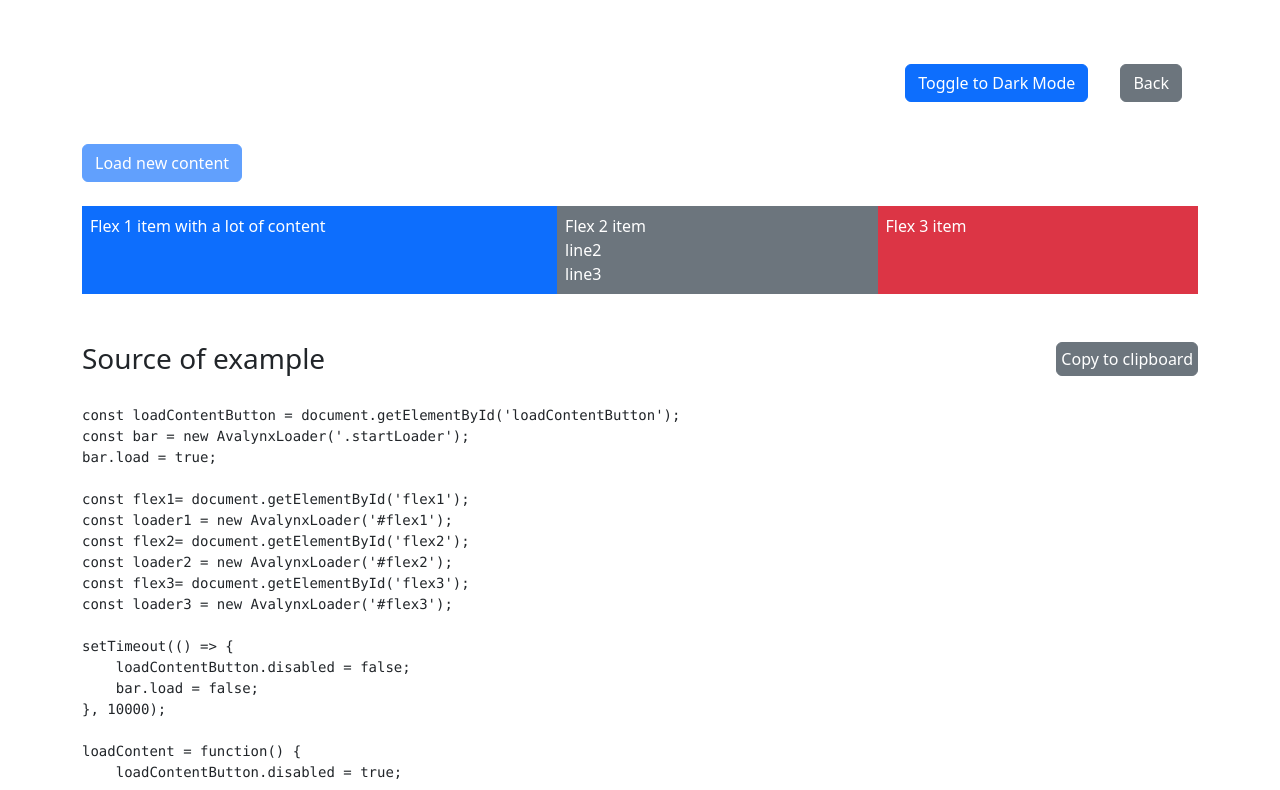
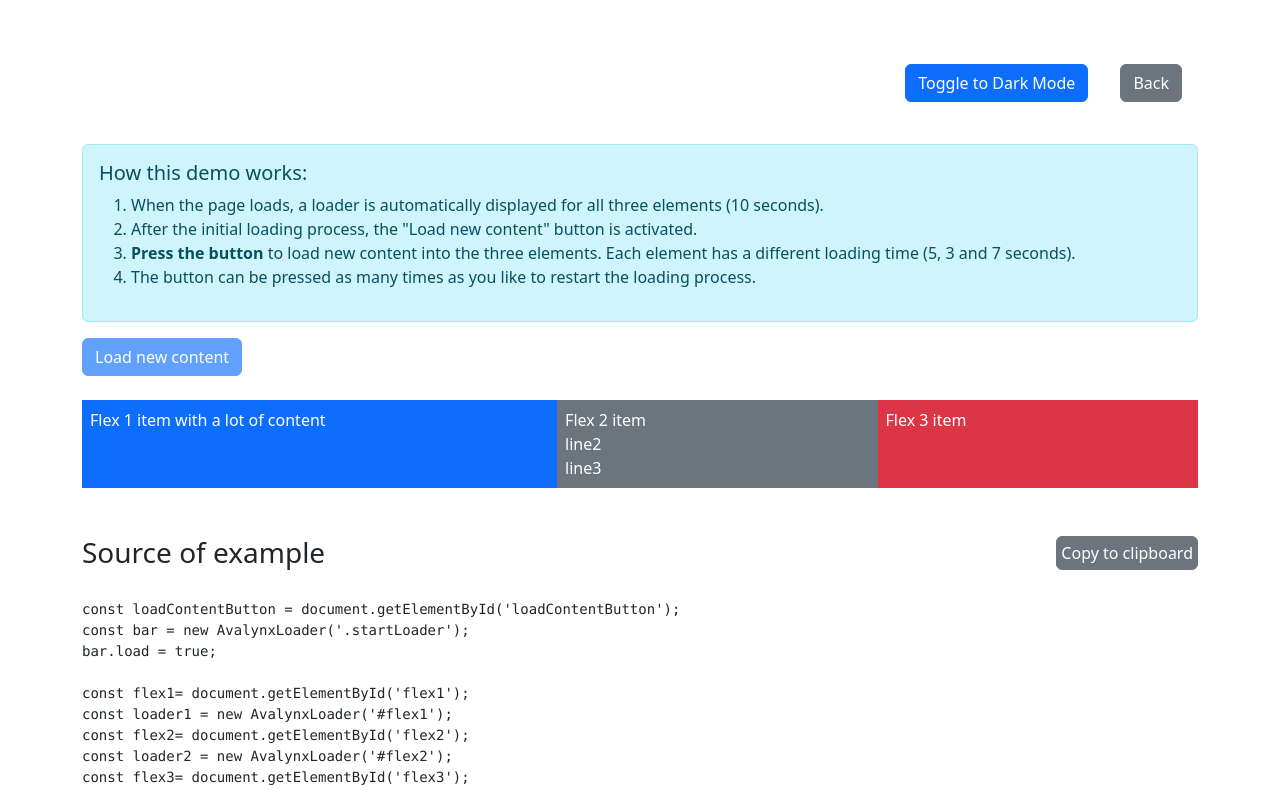
Before and after one commit to avalynx/avalynx-loader, a website: page examples/loader-for-3-elements-with-load-button.html in a window 1280 px wide. Shown: the top 790 px of the page. Drawn offline with nearby package versions, Linux system fonts and the light colour scheme; a script that the page names is missing; a small style sheet from the web is missing.

Commit message:
Improve loader example: update language, add usage instructions

```diff
--- a/examples/loader-for-3-elements-with-load-button.html
+++ b/examples/loader-for-3-elements-with-load-button.html
@@ -1,5 +1,5 @@
 <!DOCTYPE html>
-<html lang="de" data-bs-theme="auto">
+<html lang="en" data-bs-theme="auto">
 <head>
 	<meta charset="UTF-8">
 	<meta name="viewport" content="width=device-width, initial-scale=1.0">
@@ -33,6 +33,17 @@
 	<br/>
 	<br/>
 	<br/>
+
+	<div class="alert alert-info" role="alert">
+		<h5>How this demo works:</h5>
+		<ol>
+			<li>When the page loads, a loader is automatically displayed for all three elements (10 seconds).</li>
+			<li>After the initial loading process, the "Load new content" button is activated.</li>
+			<li><strong>Press the button</strong> to load new content into the three elements. Each element has a different loading time (5, 3 and 7 seconds).</li>
+			<li>The button can be pressed as many times as you like to restart the loading process.</li>
+		</ol>
+	</div>
+
 	<button class="btn btn-primary" onclick="loadContent()" id="loadContentButton" disabled>Load new content</button>
 	<br/>
 	<br/>
```
